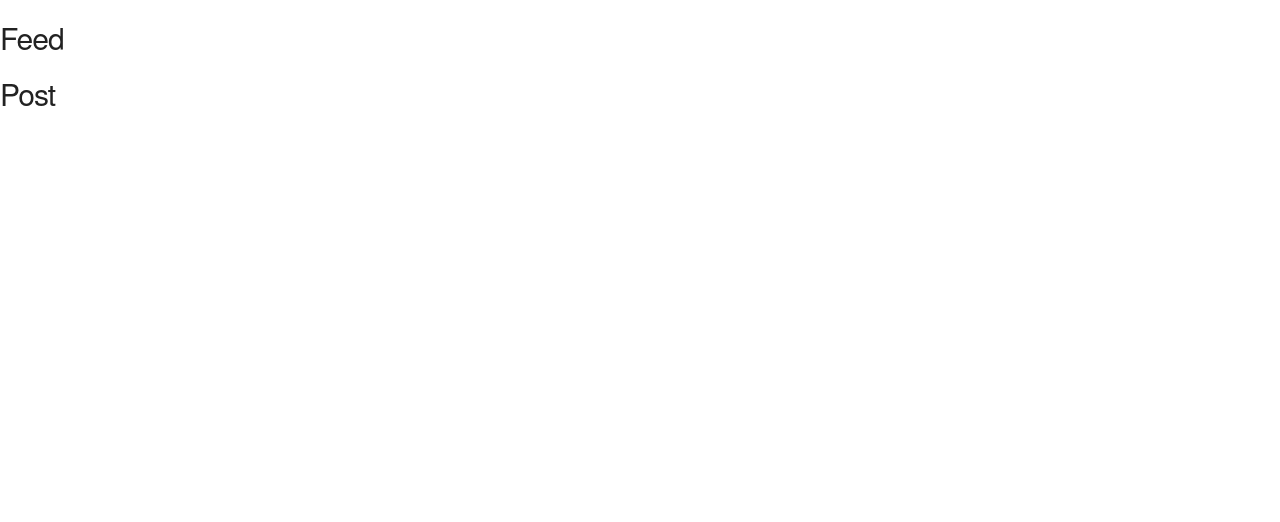
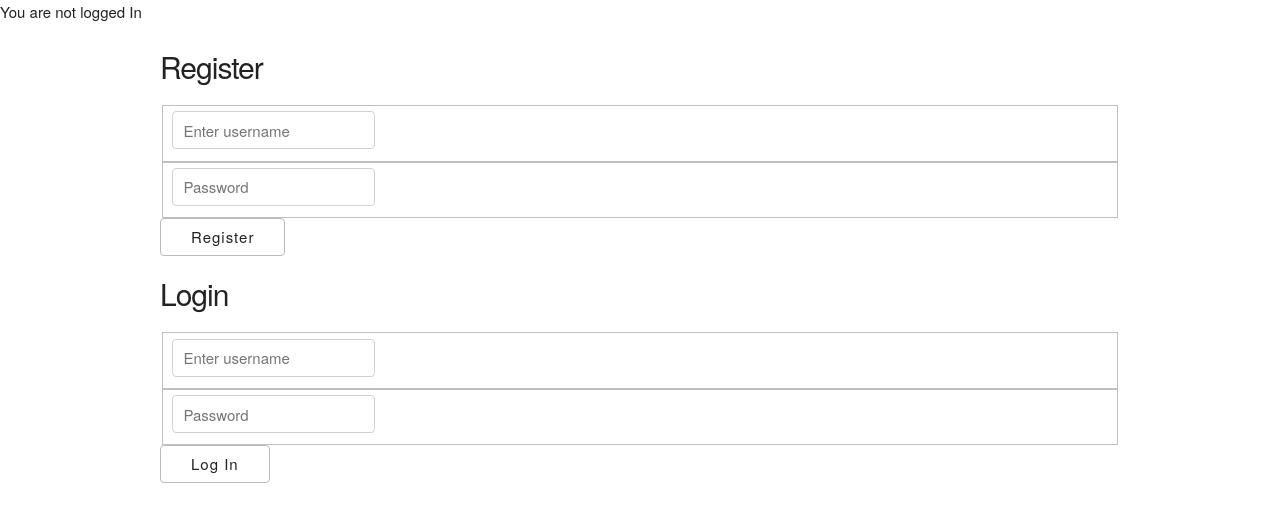
Before and after one commit to PariharInder/minimal-twitter-client, a React (Vite) app: page /feed in a window 1280 px wide. Shown: the top 522 px of the page. Built offline with nearby package versions, Linux system fonts and the light colour scheme.

Commit message:
made loggedIn state global

```diff
--- a/src/App.tsx
+++ b/src/App.tsx
@@ -6,6 +6,7 @@ import Index from './pages/Index'
 import Auth from './pages/Auth'
 import './styles/skeleton.css'
 import Feed from './pages/Feed'
+import { AuthContext } from './components/Login'
 
 function App() {
 
@@ -29,10 +30,14 @@ function App() {
 // Initialize Firebase
 const auth = getAuth(app)
 
+const [loggedIn, setLoggedIn] = useState(false)
+
   return (
+    <AuthContext.Provider value={{ loggedIn, setLoggedIn }}>
     <div className="App">
       <RouterProvider router={router} />
     </div>
+    </AuthContext.Provider>
   )
 }
 
--- a/src/components/Login.tsx
+++ b/src/components/Login.tsx
@@ -1,6 +1,11 @@
-import { useState } from 'react'
+import { createContext, useContext, useState } from 'react'
 import { useNavigate } from 'react-router-dom'
 import { LoginUser } from '../services/LoginUser'
+
+export const AuthContext = createContext<{loggedIn: boolean; setLoggedIn: (loggedIn: boolean) => void}>({
+    loggedIn: false,
+    setLoggedIn: () => {}
+  })
 
 export const Login = () => {
 
@@ -12,13 +17,17 @@ export const Login = () => {
 
     const navigate = useNavigate()
 
+    const { setLoggedIn } = useContext(AuthContext)
+
     //Conncects to LoginUser service and registers the user
     const handleLogin = () => {
         setIsLoggingIn(true);
         LoginUser(email, password)
-        .then((userCredential)=> navigate("/feed"))
+        .then((userCredential)=> {
+            setLoggedIn(true) //Updates the login state
+            navigate("/feed")
+        })
         .catch((error)=>setLoginError(error.message))
-        .finally(()=>setIsLoggingIn(false))
     }
 
     return (
--- a/src/pages/Feed.tsx
+++ b/src/pages/Feed.tsx
@@ -1,11 +1,22 @@
-import { useState } from 'react'
+import { useContext, useState } from 'react'
+import { AuthContext } from '../components/Login'
 import Post from '../components/Post'
+import Auth from './Auth'
 
 export default function Feed() {
+
+    const { loggedIn } = useContext(AuthContext)
+
     return (
-        <div>
+        <>
+        {loggedIn ? (
+            <div>
             <h1>Feed</h1>
             <Post />
         </div>
+        ) : (
+            <><p>You are not logged In</p><Auth /></>
+        )}
+        </>
     )
 }
```
